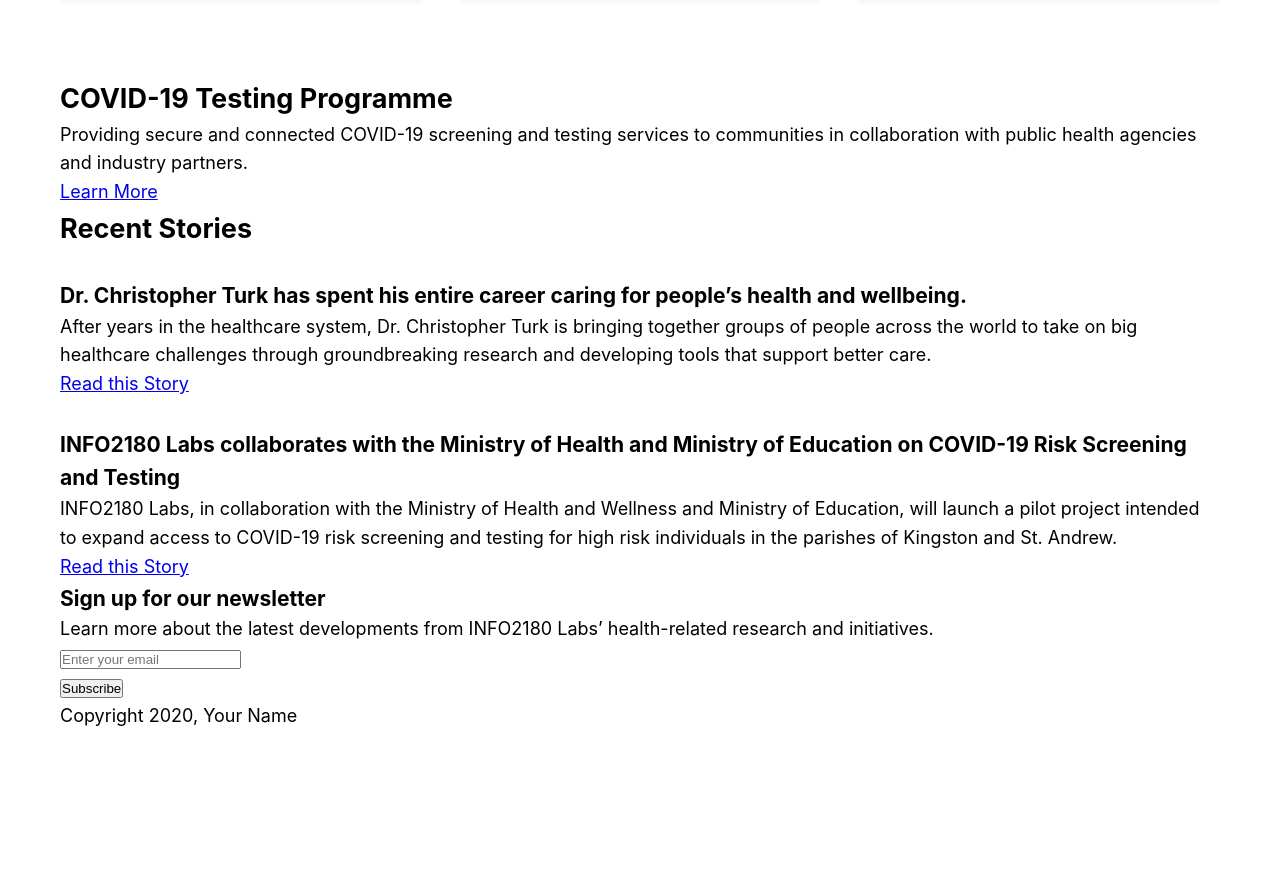
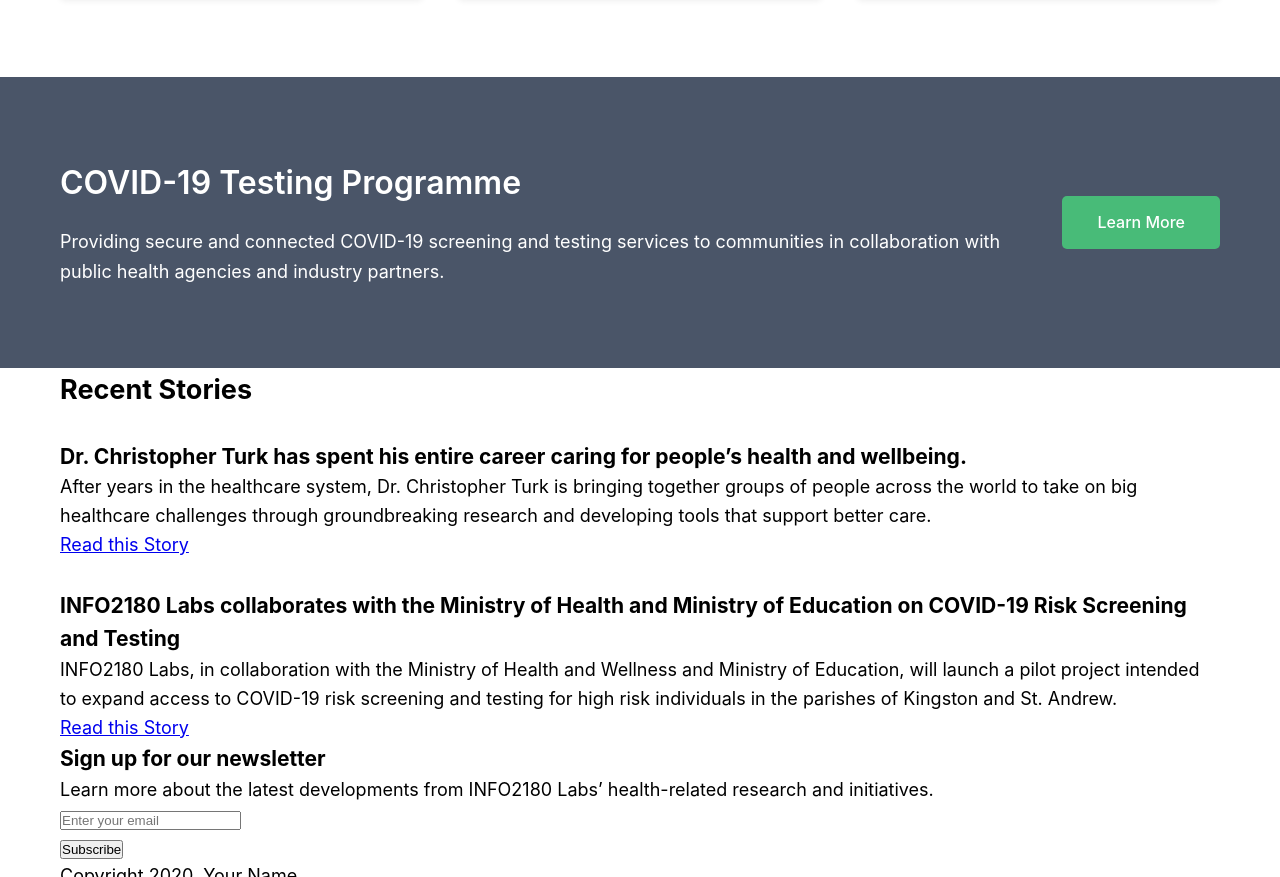
Before and after one commit to 1PapaDon/Info2180-project1, a plain HTML site: page index.html in a window 1280 px wide. Shown: the part 1073-1950 px from the top of the page. Before the commit the page ends 1803 px from the top, so only its background shows below. Drawn offline with Linux system fonts and the light colour scheme.

Commit message:
Add Testing Programme section styling and CTA button

```diff
--- a/styles.css
+++ b/styles.css
@@ -144,3 +144,52 @@ nav a:hover {
     font-size: 16px;
     line-height: 1.6;
 }
+
+.testing {
+    background-color: #4A5568;
+    color: white;
+    padding: 80px 0;
+}
+
+.testing .container {
+    display: flex;
+    justify-content: space-between;
+    align-items: center;
+    gap: 50px;
+}
+
+.testing-desciption {
+    flex: 1;
+}
+
+.testing-desciption h2 {
+    font-size: 32px;
+    margin-bottom: 18px;
+    font-weight: 600;
+}
+
+.testing-desciption p {
+    font-size: 18px;
+    line-height: 1.7;
+}
+
+.cta {
+    flex-shrink: 0;
+}
+
+.testing .btn {
+    background-color: #48BB78;
+    color: white;
+    padding: 14px 35px;
+    text-decoration: none;
+    border-radius: 5px;
+    display: inline-block;
+    white-space: nowrap;
+    font-weight: 500;
+    font-size: 16px;
+    transition: background-color 0.3s ease;
+}
+
+.testing .btn:hover {
+    background-color: #38a169;
+}
```
